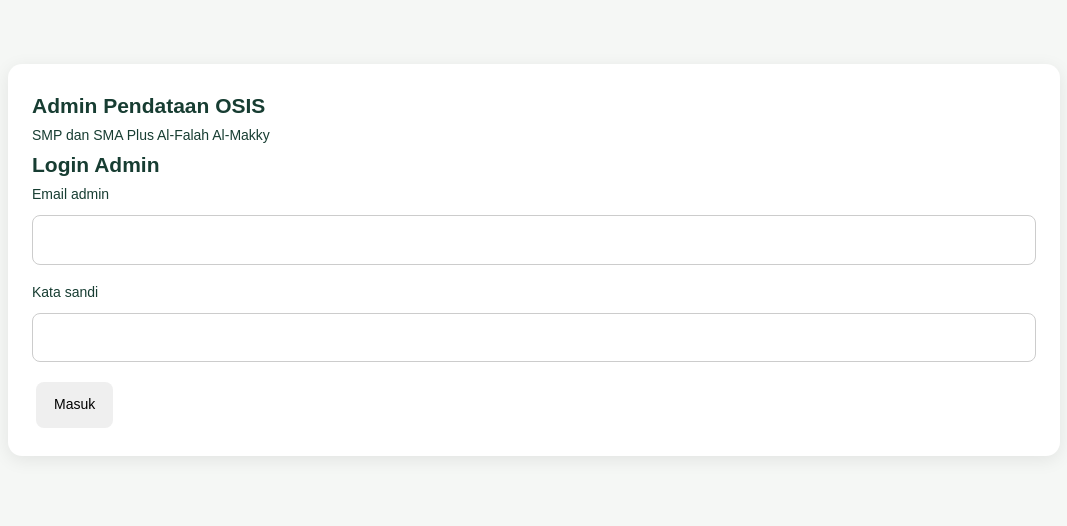
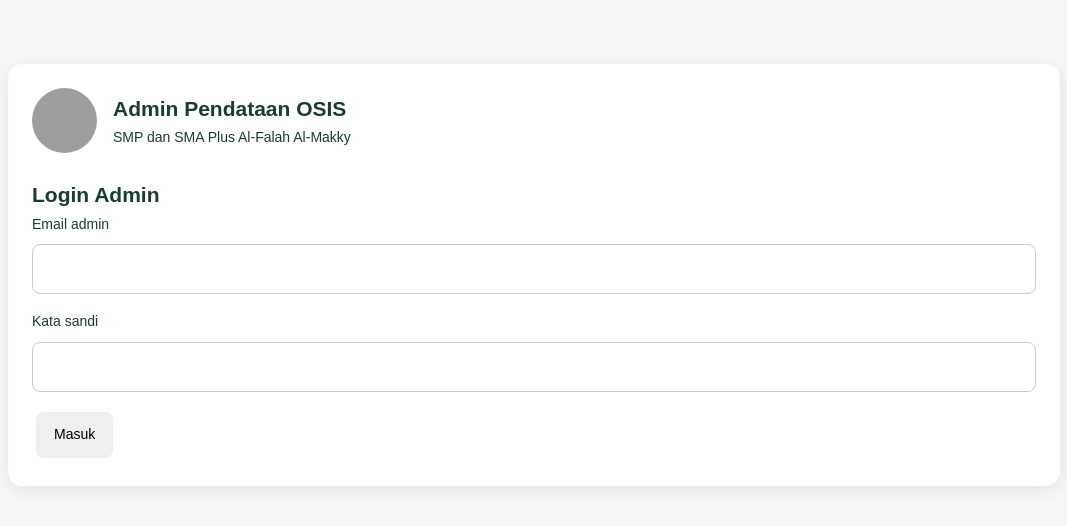
Before and after one commit to arshavinraudloh/Biodata, a plain HTML site: page admin.html in a window 1280 px wide. Shown: the whole page, without its empty margins (106-1173 px from the left). Drawn offline with Linux system fonts and the light colour scheme; no server answers; grey boxes are pictures that could not be loaded.

Commit message:
Update admin.html

```diff
--- a/admin.html
+++ b/admin.html
@@ -67,14 +67,44 @@
         #adminMessage {
             overflow-wrap: anywhere;
         }
+.admin-header {
+    display: flex;
+    align-items: center;
+    gap: 16px;
+    margin-bottom: 24px;
+}
+
+.admin-logo {
+    width: 65px;
+    height: 65px;
+    min-width: 65px;
+    border-radius: 50%;
+    object-fit: cover;
+    object-position: center;
+    border: none !important;
+    outline: none !important;
+    box-shadow: none !important;
+    display: block;
+    background: transparent;
+}
     </style>
 </head>
 <body>
-    <main class="admin-container">
-        <section class="admin-card">
-            <h1>Admin Pendataan OSIS</h1>
-            <p>SMP dan SMA Plus Al-Falah Al-Makky</p>
+<main class="admin-container">
+    <section class="admin-card">
 
+        <div class="admin-header">
+            <img
+                src="OSIS.jpg"
+                alt="Logo OSIS Al-Falah Al-Makky"
+                class="admin-logo"
+            >
+
+            <div>
+                <h1>Admin Pendataan OSIS</h1>
+                <p>SMP dan SMA Plus Al-Falah Al-Makky</p>
+            </div>
+        </div>
             <div id="loginPanel">
                 <h2>Login Admin</h2>
 
```
